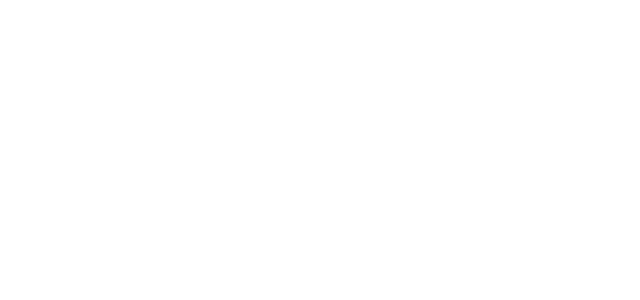
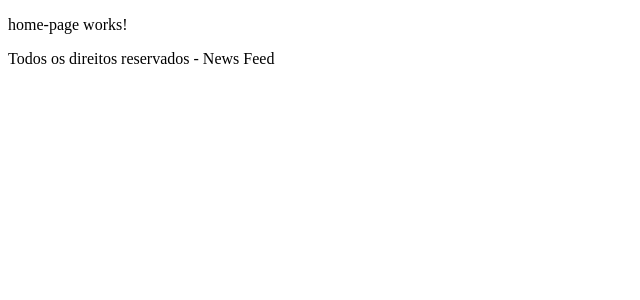
Before and after one commit to bervalim/news-page, an Angular app in the folder news-page/: page / in a window 1280 px wide. Shown: the top 300 px of the page, without its empty margins (0-640 px from the left). Built offline with nearby package versions, Linux system fonts and the light colour scheme.

Commit message:
feat/defining routes on application

```diff
--- a/news-page/src/app/app.component.html
+++ b/news-page/src/app/app.component.html
@@ -1 +1,2 @@
 <router-outlet></router-outlet>
+<app-footer></app-footer>
--- a/news-page/src/app/app.component.ts
+++ b/news-page/src/app/app.component.ts
@@ -1,12 +1,13 @@
 import { Component } from '@angular/core';
 import { RouterOutlet } from '@angular/router';
+import { FooterComponent } from './components/template/footer/footer.component';
 
 @Component({
   selector: 'app-root',
   standalone: true,
-  imports: [RouterOutlet],
+  imports: [RouterOutlet, FooterComponent],
   templateUrl: './app.component.html',
-  styleUrl: './app.component.scss'
+  styleUrl: './app.component.scss',
 })
 export class AppComponent {
   title = 'news-page';
--- a/news-page/src/app/app.routes.ts
+++ b/news-page/src/app/app.routes.ts
@@ -1,3 +1,18 @@
 import { Routes } from '@angular/router';
+import { HomePageComponent } from './pages/home-page/home-page.component';
+import { LoginPageComponent } from './pages/login-page/login-page.component';
+import { RegisterPageComponent } from './pages/register-page/register-page.component';
+import { AllNewsPageComponent } from './pages/all-news-page/all-news-page.component';
+import { DashboardPageComponent } from './pages/dashboard-page/dashboard-page.component';
+import { UpdatePageComponent } from './pages/update-page/update-page.component';
+import { PostPageComponent } from './pages/post-page/post-page.component';
 
-export const routes: Routes = [];
+export const routes: Routes = [
+  { path: '', component: HomePageComponent },
+  { path: 'login', component: LoginPageComponent },
+  { path: 'register', component: RegisterPageComponent },
+  { path: 'allnews', component: AllNewsPageComponent },
+  { path: 'dashboard', component: DashboardPageComponent },
+  { path: 'updatepage', component: UpdatePageComponent },
+  { path: 'postpage/:id', component: PostPageComponent },
+];
--- /dev/null
+++ b/news-page/src/app/components/template/footer/footer.component.html
@@ -0,0 +1,5 @@
+<footer>
+  <div>
+    <p>Todos os direitos reservados - News Feed</p>
+  </div>
+</footer>
```
Also changed, not shown: news-page/src/app/components/template/footer/footer.component.ts (added, +12 -0 lines), news-page/src/app/components/template/header/header.component.html (+8 -1 lines), news-page/src/app/components/template/footer/footer.component.scss (added), news-page/src/assets/Vector.svg (added), 1 other file (tests, documents, lock files or other folders).
